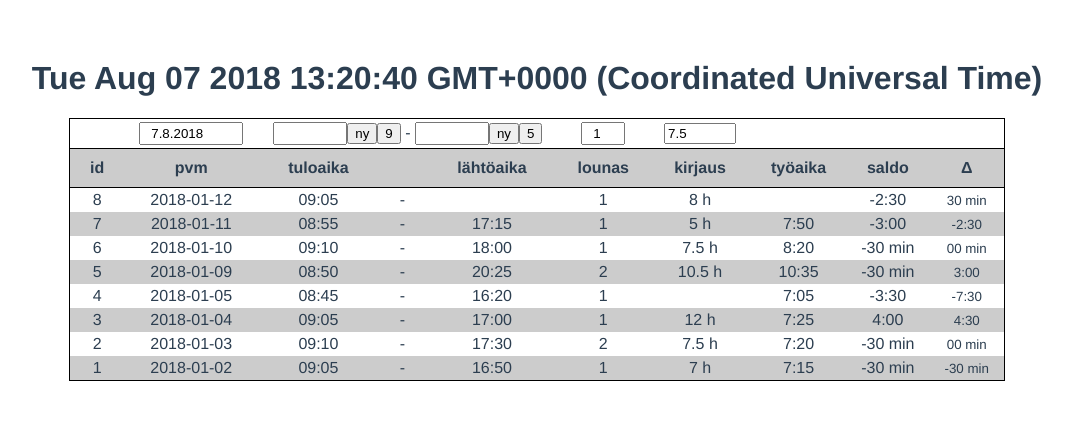
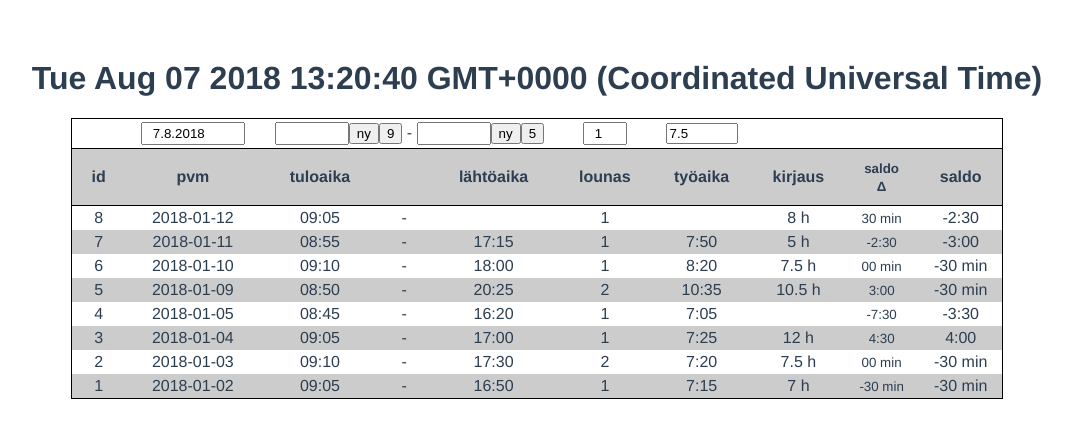
Before and after one commit to tzrissan/tuntikirjanpito, a Vue app: page / in a window 1280 px wide. Shown: the top 438 px of the page, without its empty margins (103-1175 px from the left). Built offline with nearby package versions, Linux system fonts and the light colour scheme; no server answers.

Commit message:
sarakkeiden uudelleenjärjestelyä

```diff
--- a/src/components/Lomake.vue
+++ b/src/components/Lomake.vue
@@ -30,10 +30,10 @@
                     <th></th>
                     <th>lähtöaika</th>
                     <th>lounas</th>
+                    <th>työaika</th>
                     <th>kirjaus</th>
-                    <th>työaika</th>
+                    <th><small>saldo<br>&Delta;</small></th>
                     <th>saldo</th>
-                    <th>&Delta;</th>
                 </tr>
                 </thead>
                 <tbody>
@@ -43,10 +43,10 @@
                     <td>{{ tyoaika.date | moment("dd D.M.YYYY") }}</td>
                     <td>{{ tyoaika.tuloaika }}</td><td>-</td><td>{{ tyoaika.lahtoaika }}</td>
                     <td>{{ tyoaika.lounaita }}</td>
+                    <td>{{ aika(tyoaika.tuloaika, tyoaika.lahtoaika, tyoaika.lounaita) }}</td>
                     <td><span v-if="tyoaika.kirjaus">{{ tyoaika.kirjaus }} h</span></td>
-                    <td>{{ aika(tyoaika.tuloaika, tyoaika.lahtoaika, tyoaika.lounaita) }}</td>
+                    <td><small>{{ aikavali2UiStr(tyoaika.saldomuutos) }}</small></td>
                     <td>{{ aikavali2UiStr(tyoaika.saldo) }}</td>
-                    <td><small>{{ aikavali2UiStr(tyoaika.saldomuutos) }}</small></td>
                 </tr>
                 </tbody>
             </table>
@@ -174,15 +174,6 @@
                     return this.aikavali2UiStr(aikavaliMinuutteina(alku, loppu, lounaita));
                 }
             },
-            saldo(alku, loppu, lounaita) {
-                if (!alku || !loppu) {
-                    return undefined;
-                } else {
-                    const aikavali = aikavaliMinuutteina(alku, loppu, lounaita);
-                    const saldomuutos = aikavali - (7.5 * 60);
-                    return this.aikavali2UiStr(saldomuutos, true);
-                }
-            },
             aikavali2UiStr(aikavaliMinuutteina, naytaPlusMerkki=false) {
                 const sign = aikavaliMinuutteina < 0 ? '-' : (aikavaliMinuutteina > 0 && naytaPlusMerkki ? '+' : '');
                 const minuutteja = Math.abs(aikavaliMinuutteina);
```
